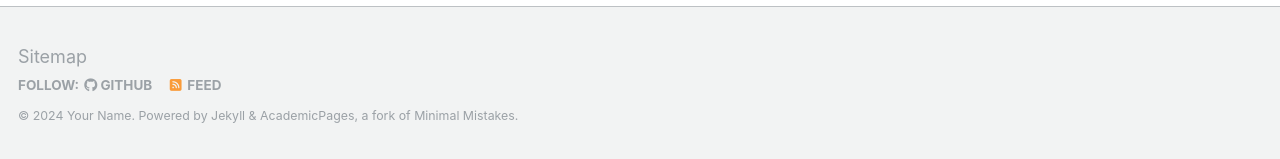
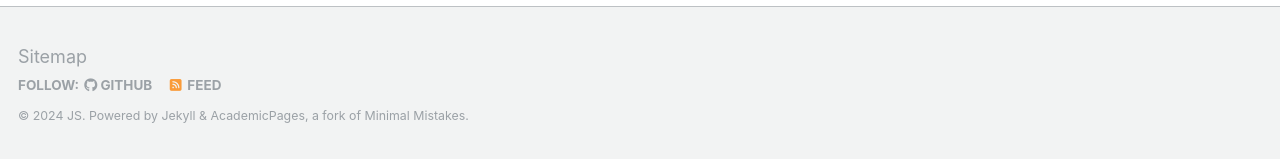
Before and after one commit to JensenHanSJ/JensenHanSJ.github.io, a Jekyll site: the page built from _pages/about.md, in a window 1280 px wide and 924 px high. Shown: the part 762-921 px from the top of the window. Built offline with Jekyll 4.4.1, drawn with Linux system fonts in a browser that asks for light colours.

Commit message:
Update _config.yml

```diff
--- a/_config.yml
+++ b/_config.yml
@@ -10,10 +10,10 @@
 locale                   : "en-US"
 title                    : "Jensen Han / MyWeb"
 title_separator          : "-"
-name                     : &name "Your Name"
+name                     : &name "JS"
 description              : &description "personal description"
 url                      : https://jensenhansj.github.io # the base hostname & protocol for your site e.g. "https://jensenhansj.github.io/"
-baseurl                  : "" # the subpath of your site, e.g. "/blog"
+baseurl                  : "/blog" # the subpath of your site, e.g. "/blog"
 repository               : "https://jensenhansj.github.io/"
 
 # Site Author - The following control what appear as part of the author content on the side bar.
@@ -43,7 +43,7 @@ author:
   bitbucket        : # Username - Update with your username on the site
   codepen          : # Username
   dribbble         : # Username
-  github           : "https://jensenhansj.github.io/"
+  github           : "https://github.com/JensenHanSJ"
   kaggle           : # Username
   stackoverflow    : # User number or user number and name (i.e., use "1" or "1/jeff-atwood")
 
```
